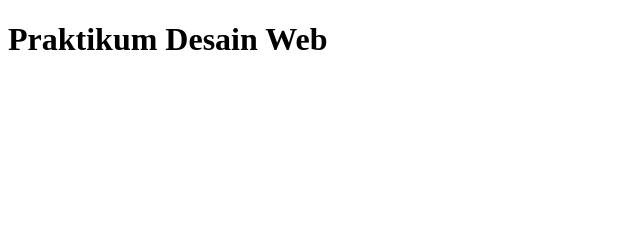
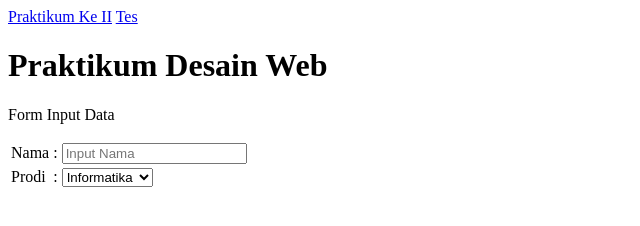
Before and after one commit to mjsyam/desainweb, a plain HTML site: page index.html in a window 1280 px wide. Shown: the whole page, without its empty margins (0-640 px from the left). Drawn offline with Linux system fonts and the light colour scheme.

Commit message:
menambah fitur form

```diff
--- a/index.html
+++ b/index.html
@@ -7,6 +7,30 @@
     <title>Document</title>
 </head>
 <body>
+    <a href="praktikum_ke2.xhtml">Praktikum Ke II</a>
+    <a href="folder2/tex.html">Tes</a>
     <h1>Praktikum Desain Web</h1>
+    <div>
+        <p>Form Input Data</p>
+        <form method="POST" action="proses_form.html"></form>
+        <table>
+            <tr>
+                <td> <label>Nama</label></td>
+                <td>:</td>
+                <td><input type="text" name="nama" placeholder="Input Nama"/></td>
+            </tr>
+            <tr>
+                <td>Prodi</td>
+                <td>:</td>
+                <td><select name="prodi">
+                    <option>Informatika</option>
+                    <option>SI</option>
+                    <option>Matematika</option>
+                </select></td>
+            </tr>
+        </table>
+        </form>
+
+    </div>
 </body>
 </html>
```
Also changed, not shown: folder2/tex.html (added, +13 -0 lines), 1 other file.
